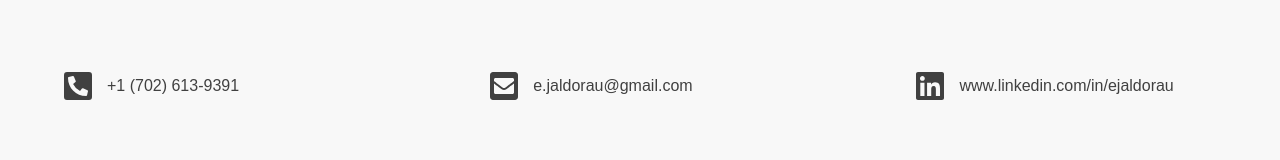
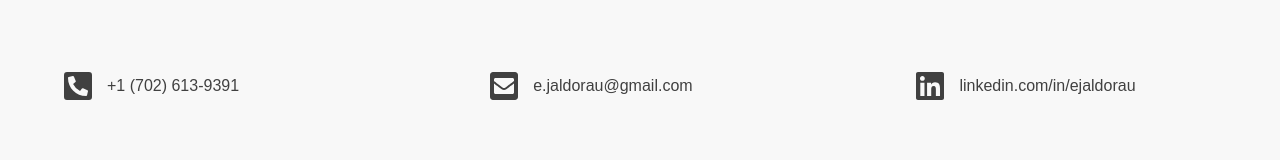
Before and after one commit to emmanuellejaldorau/my-portfolio, a React (Create React App) app: page / in a window 1280 px wide. Shown: the part 2675-2835 px from the top of the page. Built offline with nearby package versions, Linux system fonts and the light colour scheme.

Commit message:
feat(contact): added links

```diff
--- a/src/App.css
+++ b/src/App.css
@@ -300,6 +300,11 @@
   margin-right: 5%;
 }
 
+.link {
+  text-decoration:none;
+  color: #404040;
+}
+
 /*--------------------Footer------------------------*/
 .footer{
   width: 100%;
--- a/src/components/Contact.js
+++ b/src/components/Contact.js
@@ -16,11 +16,15 @@
           </div>
           <div className="contact-item">
             <FontAwesomeIcon className="contact-icon" icon="envelope-square" />
-            e.jaldorau@gmail.com
+            <a href="mailto:e.jaldorau@gmail.com" class="link">
+              e.jaldorau@gmail.com
+            </a>
           </div>
           <div className="contact-item">
             <FontAwesomeIcon className="contact-icon" icon={['fab', 'linkedin']} />
-            www.linkedin.com/in/ejaldorau
+            <a href="https://www.linkedin.com/in/ejaldorau/?locale=en_US" target="_blank" rel="noopener" class="link">
+              linkedin.com/in/ejaldorau
+            </a>
           </div>
         </div>
       </section>
```
